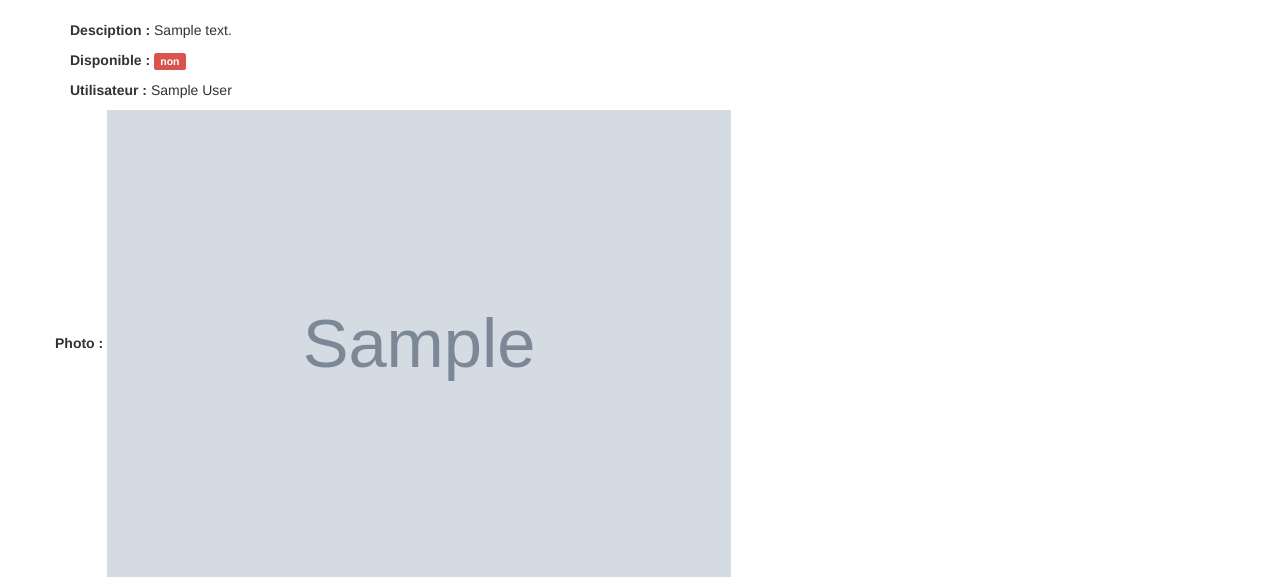
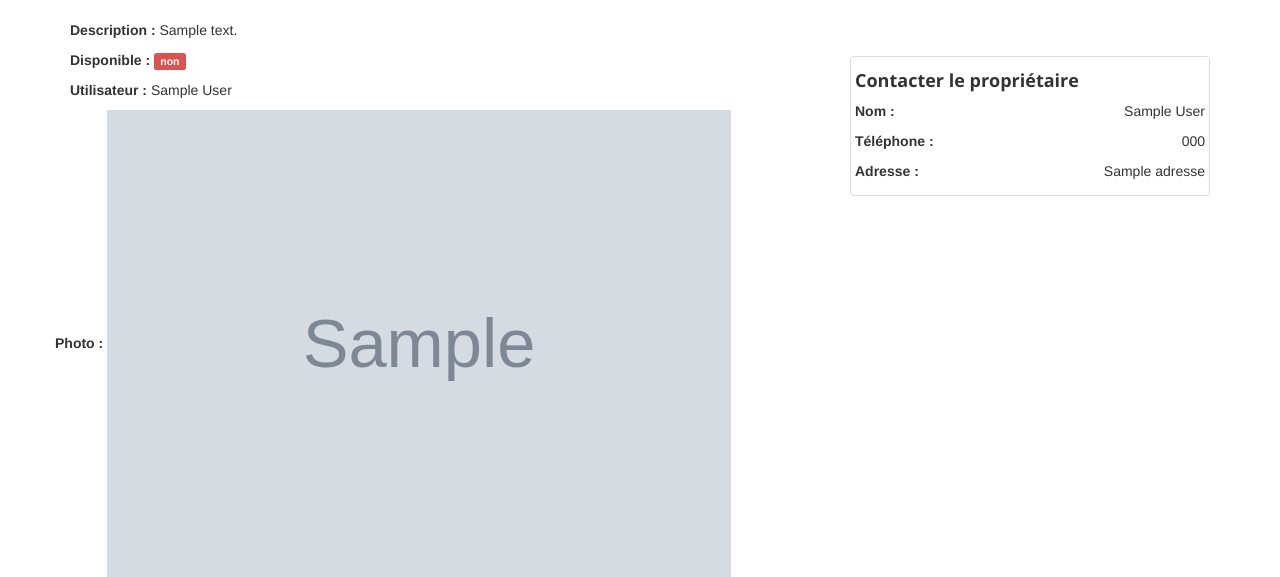
Before and after one commit to Gabouch/modso2, a Django app: template gestionMachines/templates/gestionMachines/machines/detail.html in a window 1280 px wide. Shown: the part 291-868 px from the top of the page. Run offline with Django 3.2, Linux system fonts and the light colour scheme; the template is opened without the code that fills it: most values are stand-ins (such as "Sample title", 1, 10 or a date in 2020); grey boxes marked "Sample" are stand-in pictures; some libraries are stand-ins or nearby versions.

Commit message:
Ajout des infos de contact pour la machine.

```diff
--- a/gestionMachines/templates/gestionMachines/machines/detail.html
+++ b/gestionMachines/templates/gestionMachines/machines/detail.html
@@ -10,8 +10,7 @@
         </header>
         <div class="row">
             <article class="maincontent col-sm-8">
-
-                <p><b>Desciption :</b> {{machine.description}}</p>
+                <p><b>Description :</b> {{machine.description}}</p>
                 <p><b>Disponible : </b>
                 {% if machine.disponible %}
                     <span class="label label-success">oui</span>
@@ -32,6 +31,19 @@
                 {% endif %}
 
             </article>
+            {% if user != machine.user %}
+            <aside class="col-sm-4 sidebar sidebar-right">
+
+                <div class="thumbnail">
+                    <h4><b>Contacter le propriétaire</b></h4>
+                    <ul class="list-unstyled list-spaces">
+                        <li><p><b>Nom : </b><span style="float: right">{{machine.user.first_name}} {{machine.user.last_name}}</span></p></li>
+                        <li><p><b>Téléphone : </b><span style="float: right">{{machine.user.modsouser.tel}}</span></p></li>
+                        <li><p><b>Adresse : </b><span style="float: right">{{ machine.user.modsouser.adresse }}</p></span></span></p></li>
+                    </ul>
+                </div>
+            </aside>
+            {% endif %}
         </div>
         <br>
         {% if user == machine.user %}
```
